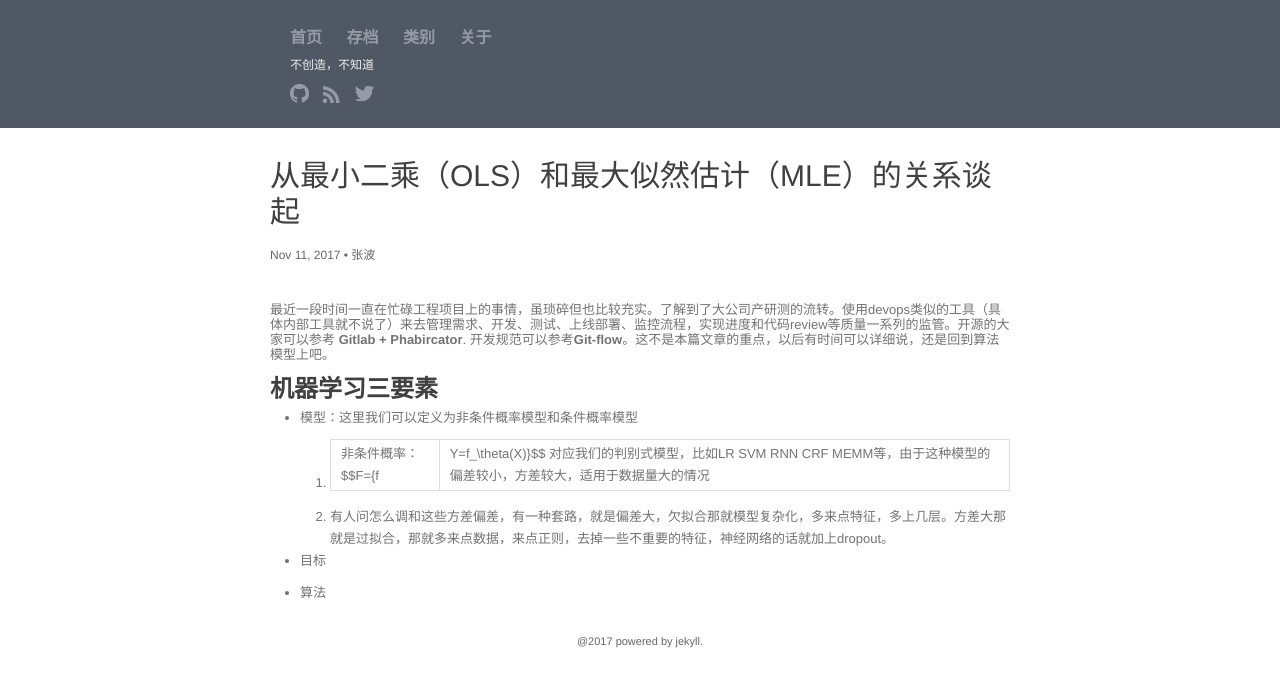
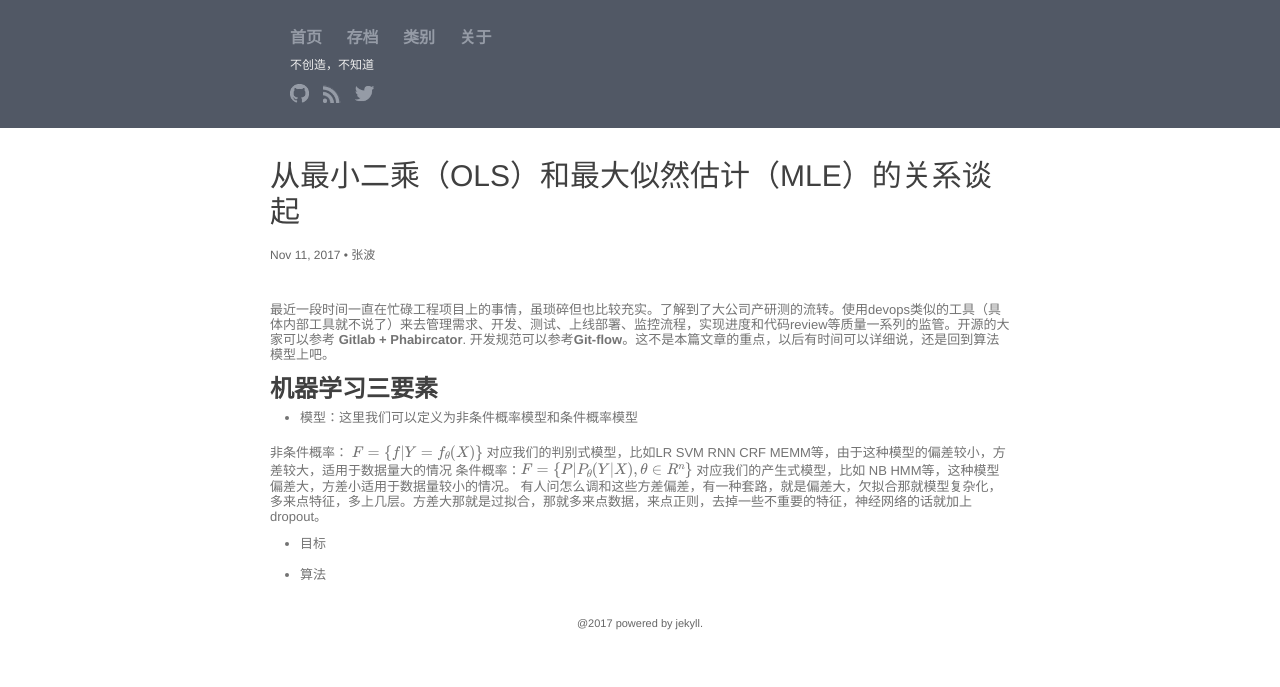
Before and after one commit to bobz653/bobz653.github.io, a Jekyll site: the page built from _posts/2017-11-11-olsmle-relation.md, in a window 1280 px wide. Shown: the top 687 px of the page. Built offline with Jekyll 4.4.1, drawn with Linux system fonts in a browser that asks for light colours; formulas are drawn with MathJax 3; comment, search, counter and statistics services are not loaded.

Commit message:
add formula

```diff
--- a/_posts/2017-11-11-olsmle-relation.md
+++ b/_posts/2017-11-11-olsmle-relation.md
@@ -12,9 +12,9 @@ tags: [machine learning]
 ## 机器学习三要素
 * 模型：这里我们可以定义为非条件概率模型和条件概率模型
 
-  1. 非条件概率： $$F=\{f|Y=f_\theta(X)\}$$ 对应我们的判别式模型，比如LR SVM RNN CRF MEMM等，由于这种模型的偏差较小，方差较大，适用于数据量大的情况
-
-  3. 有人问怎么调和这些方差偏差，有一种套路，就是偏差大，欠拟合那就模型复杂化，多来点特征，多上几层。方差大那就是过拟合，那就多来点数据，来点正则，去掉一些不重要的特征，神经网络的话就加上dropout。
+非条件概率： $$F=\{f|Y=f_\theta(X)\}$$ 对应我们的判别式模型，比如LR SVM RNN CRF MEMM等，由于这种模型的偏差较小，方差较大，适用于数据量大的情况
+条件概率：$$F = \{ P| P_\theta(Y|X),\theta \in R^n\}$$ 对应我们的产生式模型，比如 NB HMM等，这种模型偏差大，方差小适用于数据量较小的情况。
+有人问怎么调和这些方差偏差，有一种套路，就是偏差大，欠拟合那就模型复杂化，多来点特征，多上几层。方差大那就是过拟合，那就多来点数据，来点正则，去掉一些不重要的特征，神经网络的话就加上dropout。
 
 * 目标
 
```
